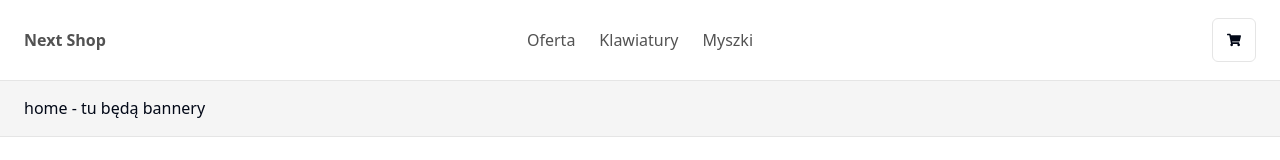
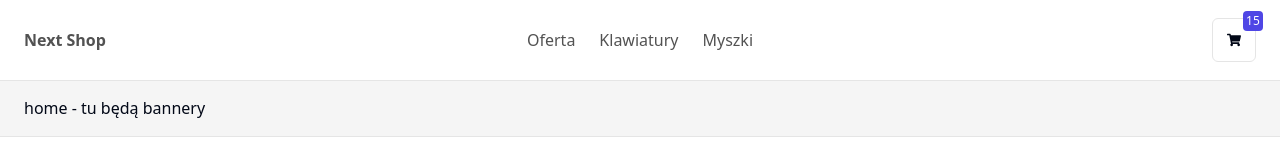
Before and after one commit to grzegorzpokorski/next-shop, a Next.js app: page / in a window 1280 px wide. Shown: the top 160 px of the page. Built offline with nearby package versions, Linux system fonts and the light colour scheme.

Commit message:
feat/refactor: redesign Cart Trigger / Link in header

```diff
--- a/src/components/layout/Header/Header.tsx
+++ b/src/components/layout/Header/Header.tsx
@@ -1,8 +1,7 @@
-import { FaShoppingCart } from "react-icons/fa";
 import { Container } from "@/components/ui/Container/Container";
 import { HeaderLogo } from "@/components/layout/Header/components/HeaderLogo/HeaderLogo";
 import { HeaderMenu } from "@/components/layout/Header/components/HeaderMenu/HeaderMenu";
-import { Button } from "@/components/ui/Button/Button";
+import { CartLink } from "@/components/layout/Header/components/CartLink/CartLink";
 
 export const Header = () => {
   return (
@@ -14,10 +13,7 @@ export const Header = () => {
           </div>
           <HeaderMenu />
           <div className="order-3 flex flex-row justify-end">
-            <Button variant="outline" size="icon">
-              <FaShoppingCart />
-              <span className="sr-only">open cart</span>
-            </Button>
+            <CartLink />
           </div>
         </div>
       </Container>
--- /dev/null
+++ b/src/components/layout/Header/components/CartLink/CartLink.tsx
@@ -0,0 +1,19 @@
+import Link from "next/link";
+import { FaShoppingCart } from "react-icons/fa";
+import { Button } from "@/components/ui/Button/Button";
+
+export const CartLink = () => {
+  return (
+    <Button variant="outline" size="icon" asChild className="relative">
+      <Link href="/cart">
+        <FaShoppingCart />
+        <span className="sr-only">Otwóż koszyk</span>
+        <div className="absolute right-0 top-0 -mr-2 -mt-2 h-5 w-5 rounded bg-indigo-600 text-xs font-medium text-white flex flex-col items-center justify-center">
+          <span className="sr-only">- znajduje się w nim</span>
+          15
+          <span className="sr-only">sztuk towaru</span>
+        </div>
+      </Link>
+    </Button>
+  );
+};
```
